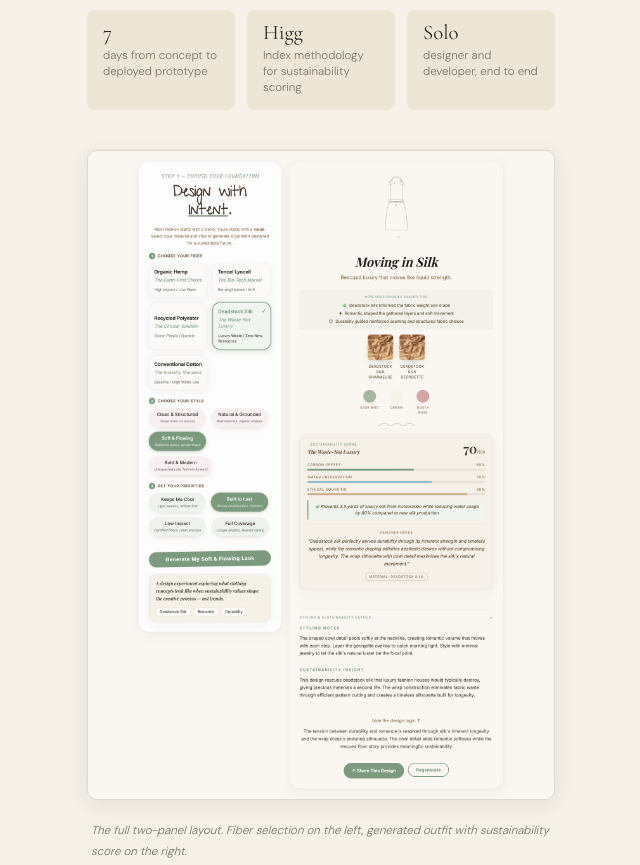
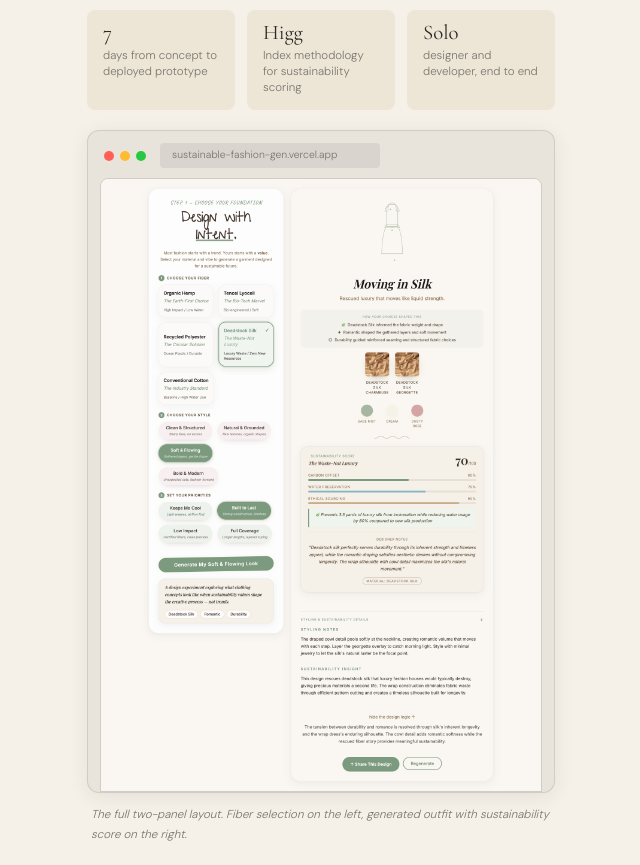
Before and after one commit to nikaylah/portfolio, a plain HTML site: page sustainable-generator.html in a window 1280 px wide. Shown: the part 1860-2725 px from the top of the page, without its empty margins (443-1083 px from the left). Drawn offline with nearby package versions, Linux system fonts and the light colour scheme.

Commit message:
add browser frame to app interface hero screenshot

```diff
--- a/sustainable-generator.html
+++ b/sustainable-generator.html
@@ -148,7 +148,15 @@ footer{padding:2rem;border-top:0.5px solid var(--border);display:flex;justify-co
         <div class="stat"><span class="stat-val">Higg</span><span class="stat-desc">Index methodology for sustainability scoring</span></div>
         <div class="stat"><span class="stat-val">Solo</span><span class="stat-desc">designer and developer, end to end</span></div>
       </div>
-      <img src="portfolio-assets/sg-app-interface.png" alt="Full Sustainable Fashion Generator app interface showing fiber selection and generated outfit" class="asset-img">
+      <div style="margin:1.25rem 0;background:#E8E4DC;border-radius:12px;padding:0.75rem 0.75rem 0;border:0.5px solid var(--border);box-shadow:0 4px 20px rgba(44,42,38,0.08)">
+        <div style="display:flex;align-items:center;gap:6px;margin-bottom:0.6rem;padding:0 0.25rem">
+          <span style="width:10px;height:10px;border-radius:50%;background:#FF5F57;display:inline-block"></span>
+          <span style="width:10px;height:10px;border-radius:50%;background:#FEBC2E;display:inline-block"></span>
+          <span style="width:10px;height:10px;border-radius:50%;background:#28C840;display:inline-block"></span>
+          <span style="margin-left:8px;background:rgba(44,42,38,0.08);border-radius:4px;padding:0.2rem 0.75rem;font-size:0.65rem;color:var(--ink-light);font-family:var(--sans);flex:1;max-width:220px">sustainable-fashion-gen.vercel.app</span>
+        </div>
+        <img src="portfolio-assets/sg-app-interface.png" alt="Full Sustainable Fashion Generator app interface showing fiber selection and generated outfit" style="width:100%;display:block;border-radius:8px 8px 0 0;border:0.5px solid var(--border)">
+      </div>
       <p class="asset-caption">The full two-panel layout. Fiber selection on the left, generated outfit with sustainability score on the right.</p>
     </div>
   </div>
```
